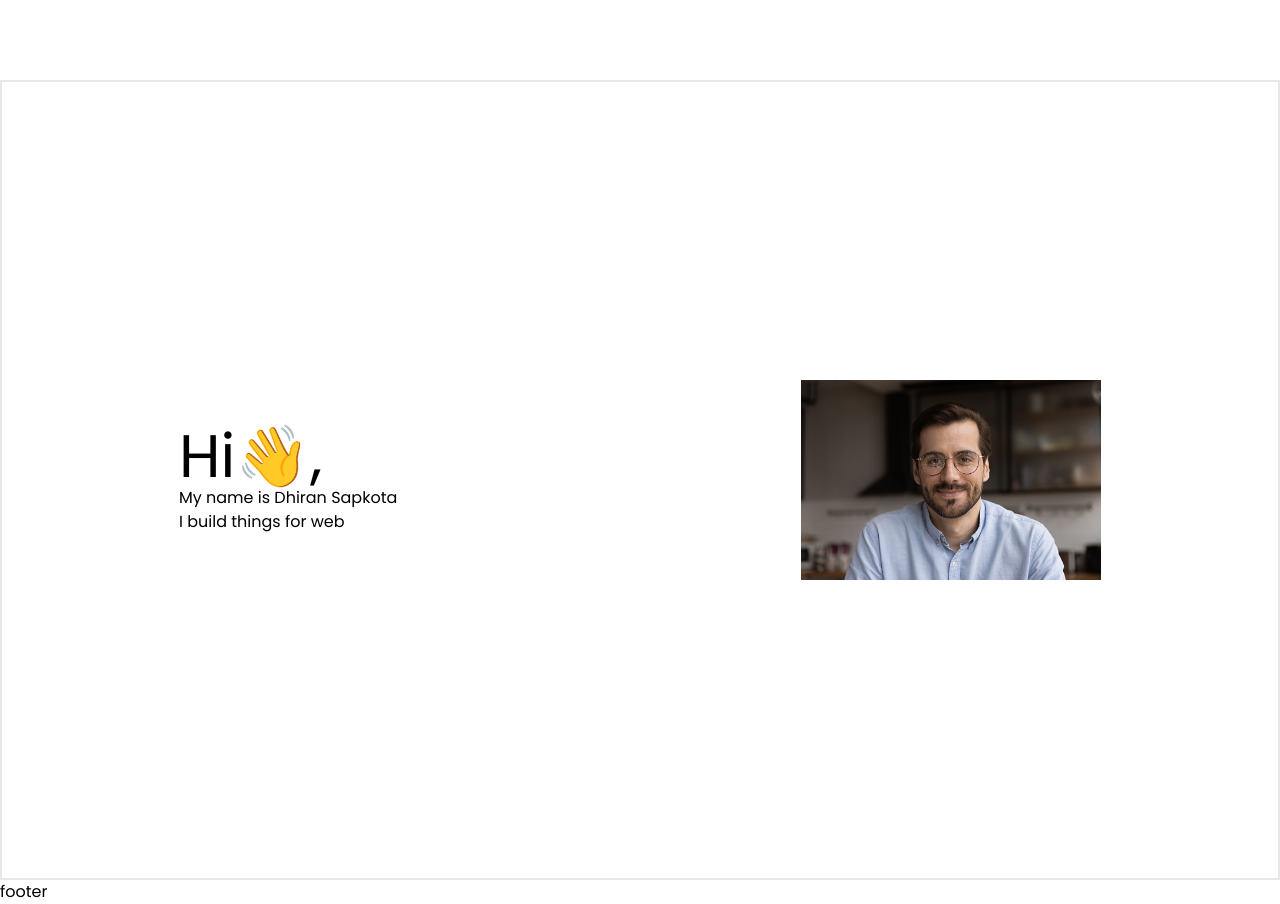
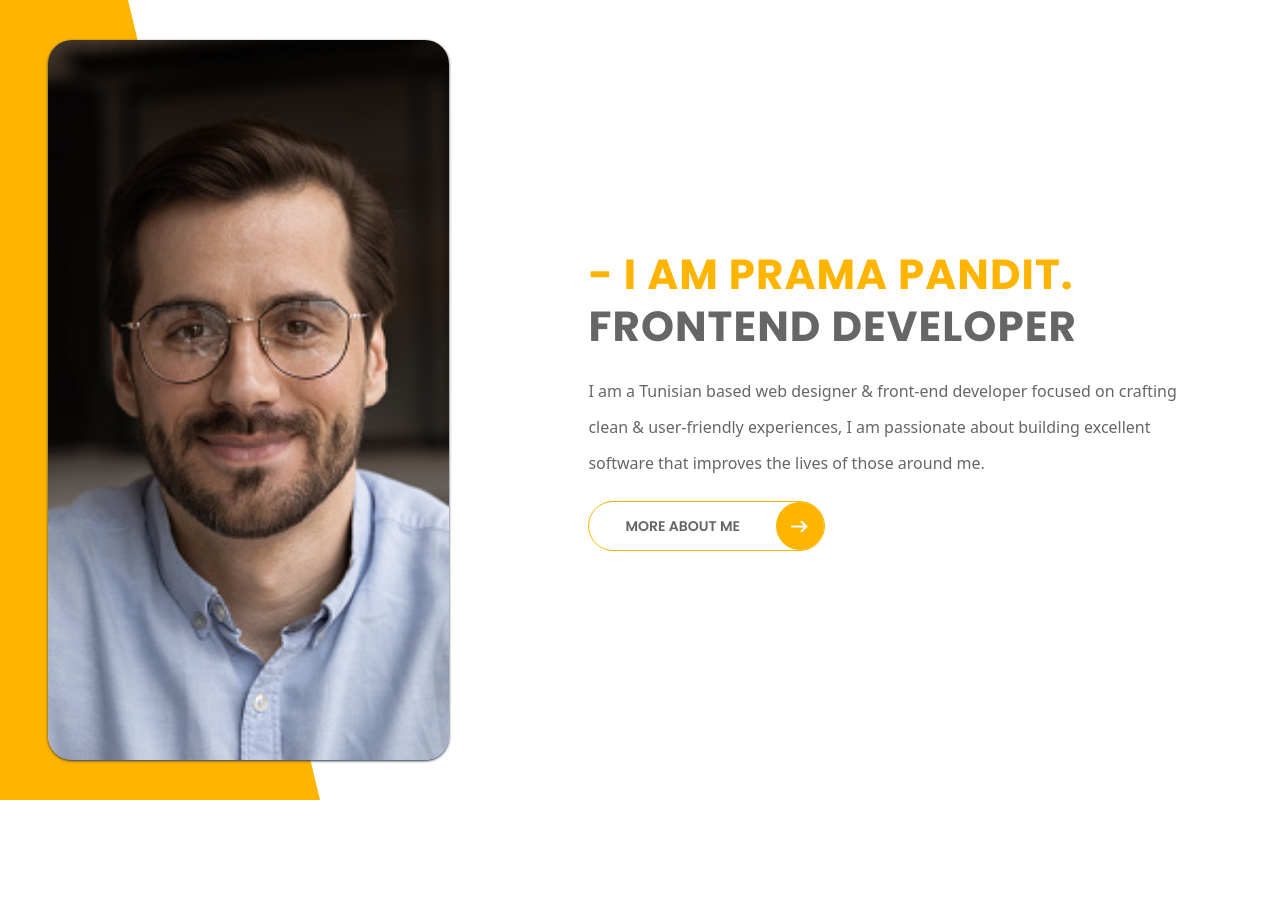
Before and after one commit to prama12/Portfolio-next, a Next.js app: page / in a window 1280 px wide. After the commit the page ends 800 px from the top, so only its background shows below. Built offline with nearby package versions, Linux system fonts and the light colour scheme.

Commit message:
add config

```diff
--- a/components/home/Hero.jsx
+++ b/components/home/Hero.jsx
@@ -1,18 +1,57 @@
 import React from "react";
 import Image from "next/image";
-import herodata from "../data/herodata";
 
 const Hero = () => {
-  const { greetings, name, work } = herodata
   return (
     <>
-      <div className="max-w padding h-screen border-2 ">
-        <div className="w-full h-full md:flex justify-between items-center">
-          <div className=" flex flex-col  ">
-            <span className=" text-6xl">{greetings}</span><span>{name}</span><span>{work}</span>
+      <div className="dark:bg-dark-background bg-white relative h-screen overflow-hidden w-full">
+        <div className="relative w-full  py-10 w-padding h-full flex gap-24 items-center">
+          <div className="w-3/12 absolute left-0 items-center bg-primary-yellow h-full w-padding custom-clippath"></div>
+
+          <div className="relative z-10 h-full w-7/12 rounded-3xl shadow shadow-gray-700 overflow-hidden">
+            <Image
+              src="/static/images/profile.jpg"
+              layout="fill"
+              objectFit="cover"
+              alt="image"
+              quality={100}
+            />
           </div>
-          <div className=" ">
-            <Image src="/static/images/profile.jpg" width="300" height="300" alt="profile_pic" />
+
+          {/* text  */}
+          <div className="flex w-full items-center justify-center">
+            <div className="flex w-[600px] flex-col gap-5">
+              <div className="font-bold flex flex-col content-center  uppercase font-Poppins tracking-wide leading-[52px] text-[42px] ">
+                <span className="text-primary-yellow">
+                  - I am prama pandit.
+                </span>
+                <span className="text-primary-dark dark:text-white">
+                  Frontend Developer
+                </span>
+              </div>
+              <div className="text-primary-dark leading-9 font-Open Sans dark:bg-white">
+                I am a Tunisian based web designer & front‑end developer focused
+                on crafting clean & user‑friendly experiences, I am passionate
+                about building excellent software that improves the lives of
+                those around me.
+              </div>
+
+              <div>
+                <button className="  flex items-center hover:bg-primary-yellow animation text-primary-dark hover:text-white rounded-full relative border border-primary-yellow">
+                  <span className="px-9 py-2 font-Poppins text-sm  font-semibold uppercase">
+                    more about me
+                  </span>
+                  <div className="w-12 h-12 rounded-3xl bg-primary-yellow flex items-center justify-center ">
+                    <Image
+                      src="/static/icons/arrow-right.svg"
+                      width={25}
+                      height={10}
+                      alt="arrow"
+                    />
+                  </div>
+                </button>
+              </div>
+            </div>
           </div>
         </div>
       </div>
--- a/components/layout/Layout.jsx
+++ b/components/layout/Layout.jsx
@@ -6,7 +6,6 @@ const Layout = ({ children }) => {
     <>
       <Navbar />
       {children}
-      <Footer />
     </>
   );
 };
--- a/components/layout/Navbar.jsx
+++ b/components/layout/Navbar.jsx
@@ -1,13 +1,13 @@
 const Navbar = () => {
   return (
     <>
-      <nav className="bg-white w-padding ">
+      {/* <nav className="bg-white w-padding ">
         <div className="max-w">
           <div className="py-[40px]">
 
           </div>
         </div>
-      </nav>
+      </nav> */}
     </>
   );
 };
--- a/next.config.js
+++ b/next.config.js
@@ -1,6 +1,21 @@
 /** @type {import('next').NextConfig} */
+
 const nextConfig = {
   reactStrictMode: true,
-}
+  swcMinify: true,
 
-module.exports = nextConfig
+  webpack(config) {
+    config.module.rules.push({
+      test: /\.svg$/,
+      use: [{ loader: "@svgr/webpack", options: { icon: true } }],
+    });
+    return config;
+  },
+
+  images: {
+    disableStaticImages: false,
+    domains: ["127.0.0.1"],
+  },
+};
+
+module.exports = nextConfig;
--- a/styles/globals.css
+++ b/styles/globals.css
@@ -6,17 +6,21 @@
 @tailwind utilities;
 
 * {
-  @apply scroll-smooth font-Poppins;
+  @apply scroll-smooth ;
 }
 
 .max-w {
   @apply mx-auto max-w-[1800px];
 }
 
-.padding {
-  @apply px-[177px];
+.w-padding {
+  @apply px-12;
 }
 
 .animation {
   @apply ease-in-out duration-300 transition-all;
 }
+
+.custom-clippath {
+  clip-path: polygon(0 0, 40% 0, 100% 100%, 0% 100%);
+}
```
Also changed, not shown: public/static/icons/arrow-right.svg (added), public/static/icons/wave.svg (added).
